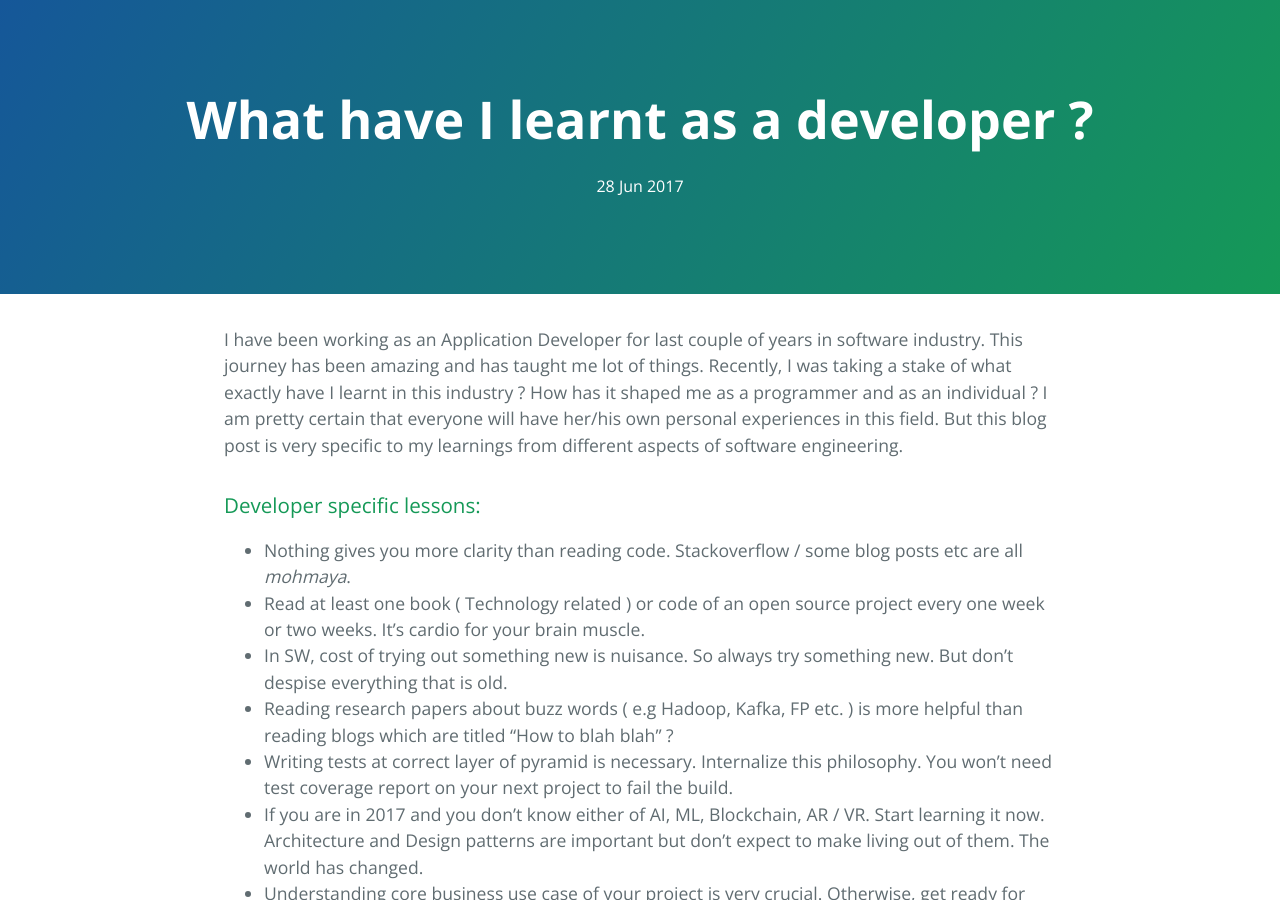
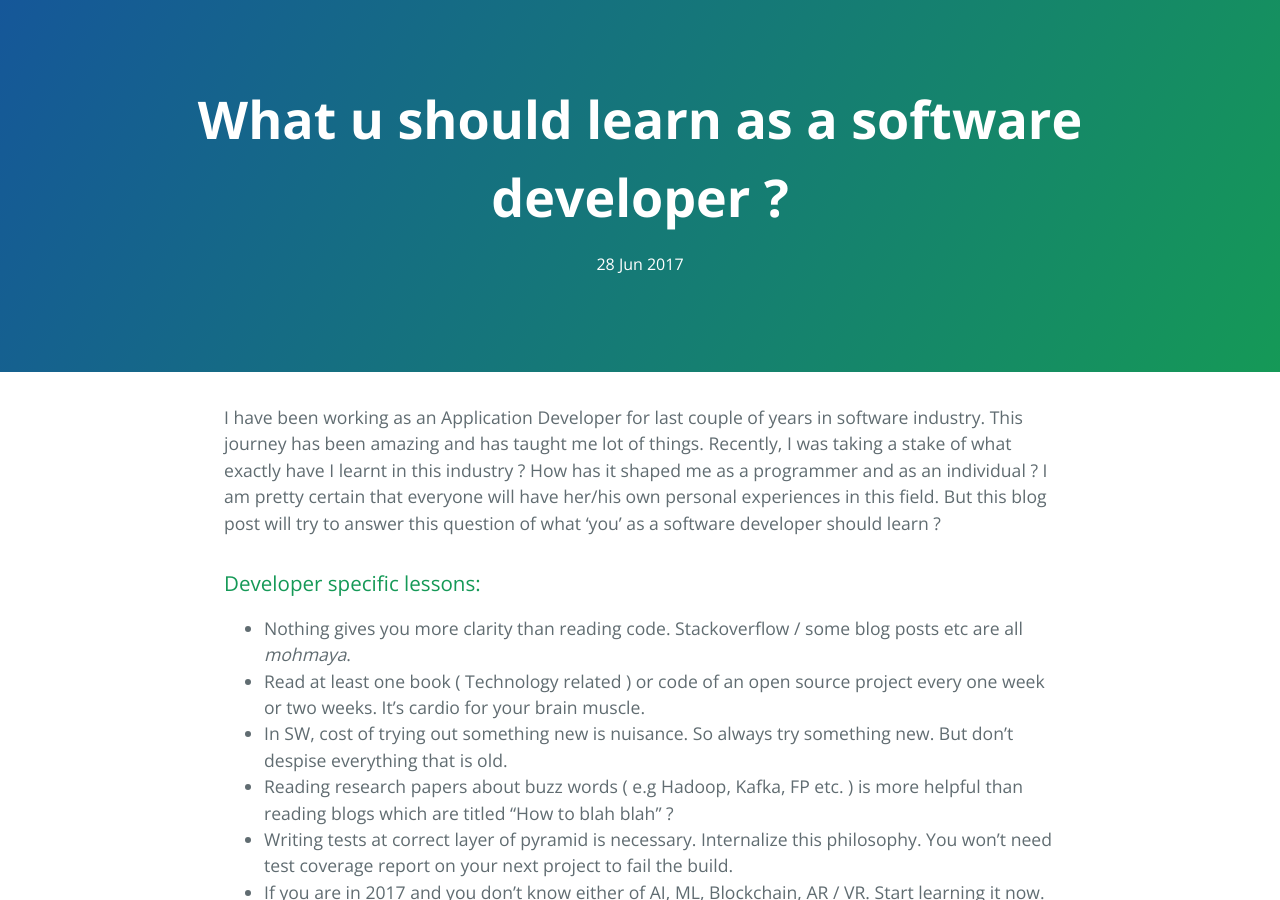
Before and after one commit to dhanesharole/dhanesharole.github.io, a Jekyll site: the page built from _posts/2017-06-28-what-u-should-learn-as-a-software-developer.md, in a window 1280 px wide and 900 px high. Built offline with Jekyll 4.4.1, drawn with Linux system fonts in a browser that asks for light colours; some of the changed text lies outside the part shown.

Commit message:
Changing title from I => You

```diff
--- a/_posts/2017-06-28-what-i-have-learnt-as-a-software-developer.md
+++ b/_posts/2017-06-28-what-u-should-learn-as-a-software-developer.md
@@ -1,10 +1,10 @@
 ---
 layout: post
-title: What have I learnt as a developer ?
+title: What u should learn as a software developer ?
 category: Software Engineering
 ---
 
-I have been working as an Application Developer for last couple of years in software industry. This journey has been amazing and has taught me lot of things. Recently, I was taking a stake of what exactly have I learnt in this industry ? How has it shaped me as a programmer and as an individual ? I am pretty certain that everyone will have her/his own personal experiences in this field. But this blog post is very specific to my learnings from different aspects of software engineering.
+I have been working as an Application Developer for last couple of years in software industry. This journey has been amazing and has taught me lot of things. Recently, I was taking a stake of what exactly have I learnt in this industry ? How has it shaped me as a programmer and as an individual ? I am pretty certain that everyone will have her/his own personal experiences in this field. But this blog post will try to answer this question of what 'you' as a software developer should learn ?
 
 ### Developer specific lessons:
 - Nothing gives you more clarity than reading code. Stackoverflow / some blog posts etc are all _mohmaya_.
```
Also changed, not shown: other parts of _posts/2017-06-28-what-u-should-learn-as-a-software-developer.md (+3 -1 lines).
